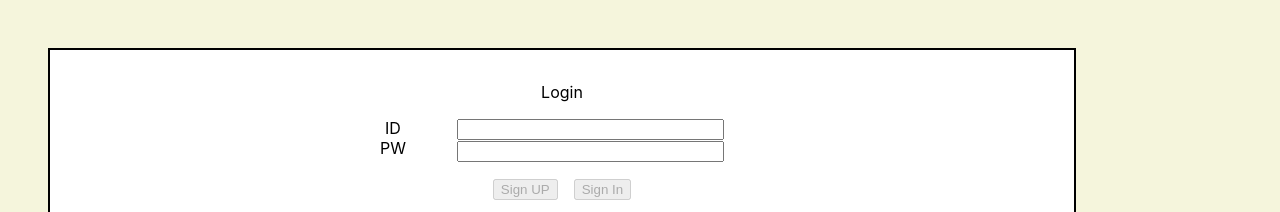
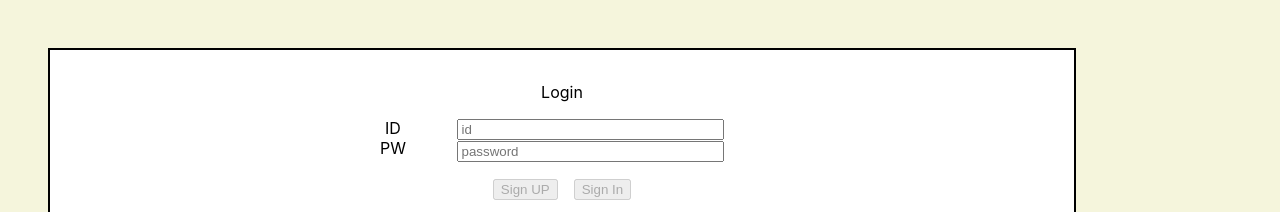
Before and after one commit to LLSJYY/wanted-pre-onboarding-fe-7, a React (Create React App) app: page / in a window 1280 px wide. Shown: the top 212 px of the page. Built offline with nearby package versions, Linux system fonts and the light colour scheme.

Commit message:
id,password inputbox에 placeholder 추가

```diff
--- a/src/UI/UserId.js
+++ b/src/UI/UserId.js
@@ -5,7 +5,7 @@ const UserId = (props) => {
 
 
   return (
-  <input onChange = {idHandler} value={props.id}/>
+  <input id="" placeholder="id" onChange = {idHandler} value={props.id}/>
   );
 }
 
--- a/src/UI/UserPassword.js
+++ b/src/UI/UserPassword.js
@@ -3,7 +3,7 @@ const UserPassword = (props) => {
     props.setPassword(event.target.value);
   };
     return (
- <input type="password" onChange={passwordHandler} value={props.password}/>
+      <input id="password" type="password" placeholder="password" onChange={passwordHandler} value={props.password}/>
     );
   }
 
--- a/src/component/Todo/Button/BtnDelete.js
+++ b/src/component/Todo/Button/BtnDelete.js
@@ -4,7 +4,6 @@ const BtnDelete = (props) => {
   const accessToken = localStorage.getItem('wtd_tk');
   const deleteTodoItem = props.deleteTodoItem;
   const todoItemId = props.todoItemId;
-  console.log(todoItemId);
   const deleteBtnHandler = (id) => {
     axios.delete(`https://pre-onboarding-selection-task.shop/todos/${id}`,
       {
--- a/src/component/Todo/Todo.js
+++ b/src/component/Todo/Todo.js
@@ -17,7 +17,6 @@ const Todo = () => {
     }
   }, [accessToken]) // 왜 오류나는지 모르겟다.
 
-
   useEffect(() => {
     axios.get('https://pre-onboarding-selection-task.shop/todos',
       {
@@ -31,7 +30,6 @@ const Todo = () => {
     }
     )
   }, []) // 왜 오류나는지 모르겟다.
-
 
   const appendTodoItem = (data) => {
     setTodoStore((prevData) => [
```
